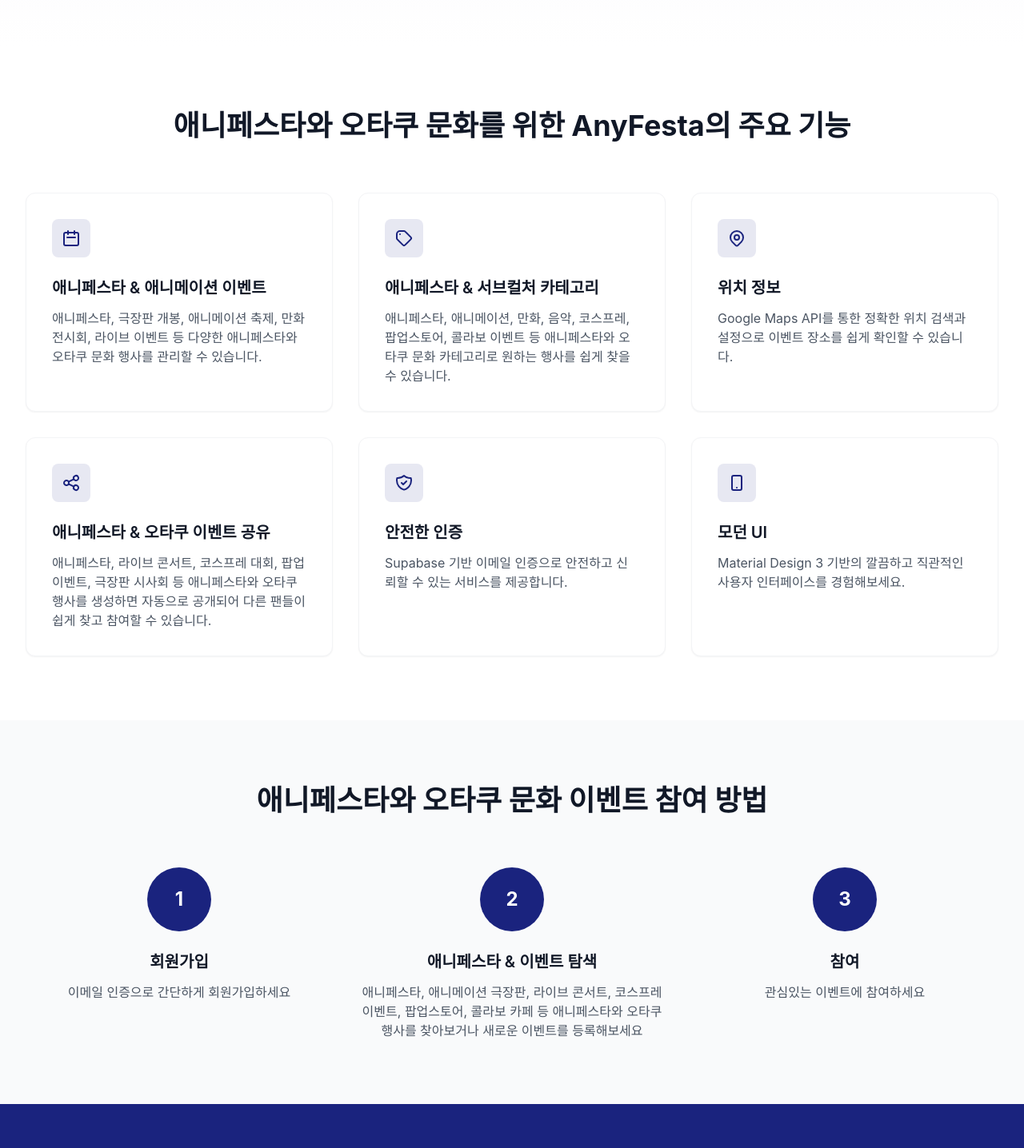
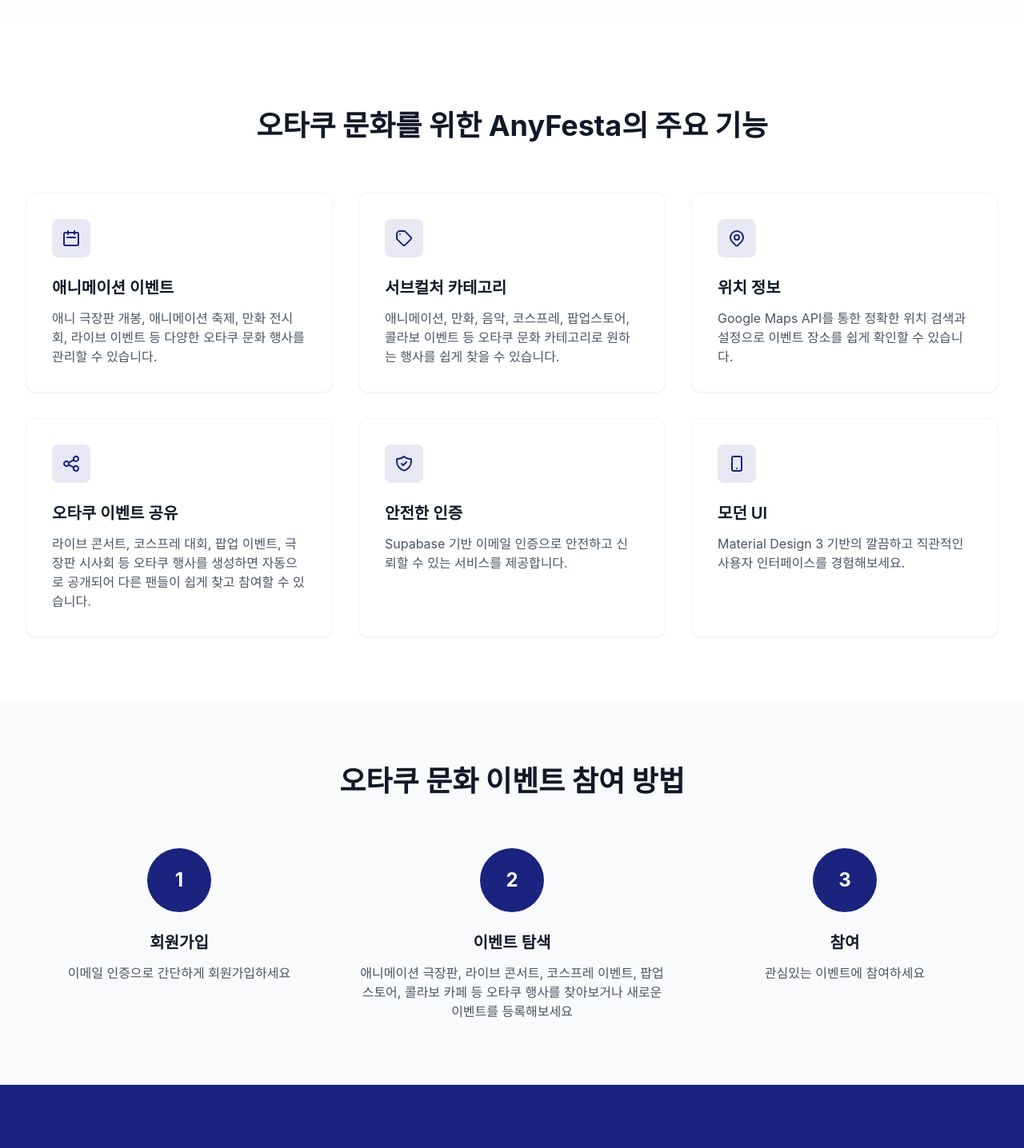
Before and after one commit to subinkr/anyfesta-homepage, a React (Create React App) app: page / in a window 1280 px wide. Shown: the part 460-1896 px from the top of the page at 80% size. Built offline with nearby package versions, Linux system fonts and the light colour scheme; the HTML template or start-up script is replaced by a standard one.

Commit message:
SEO 최적화: 오타쿠 키워드 중심으로 콘텐츠 조정

```diff
--- a/src/pages/HomePage.tsx
+++ b/src/pages/HomePage.tsx
@@ -8,12 +8,12 @@ const HomePage: React.FC = () => {
         <div className="max-w-7xl mx-auto px-4 sm:px-6 lg:px-8">
           <div className="text-center">
             <h1 className="text-4xl md:text-6xl font-bold text-gray-900 mb-6">
-              애니페스타와 오타쿠 행사를 <br />
+              오타쿠 행사를 <br />
               <span className="text-primary">AnyFesta</span>에서 만나보세요
             </h1>
             <p className="text-xl text-gray-600 mb-8 max-w-3xl mx-auto">
-              애니페스타, 애니메이션 극장판 개봉, 라이브 콘서트, 코스프레 이벤트, 팝업스토어, <br />
-              콜라보 카페 등 다양한 애니페스타와 오타쿠 문화 행사를 쉽게 찾고 참여하세요
+              애니메이션 극장판 개봉, 라이브 콘서트, 코스프레 이벤트, 팝업스토어, <br />
+              콜라보 카페 등 다양한 오타쿠 문화 행사를 쉽게 찾고 참여하세요
             </p>
             <div className="flex flex-col gap-4 justify-center">
               <div className="flex flex-col sm:flex-row gap-4 justify-center items-center">
@@ -52,7 +52,7 @@ const HomePage: React.FC = () => {
         <div className="max-w-7xl mx-auto px-4 sm:px-6 lg:px-8">
           <div className="text-center mb-16">
             <h2 className="text-3xl md:text-4xl font-bold text-gray-900 mb-4">
-              애니페스타와 오타쿠 문화를 위한 AnyFesta의 주요 기능
+              오타쿠 문화를 위한 AnyFesta의 주요 기능
             </h2>
           </div>
 
@@ -64,10 +64,10 @@ const HomePage: React.FC = () => {
                   <path strokeLinecap="round" strokeLinejoin="round" strokeWidth={2} d="M8 7V3m8 4V3m-9 8h10M5 21h14a2 2 0 002-2V7a2 2 0 00-2-2H5a2 2 0 00-2 2v12a2 2 0 002 2z" />
                 </svg>
               </div>
-              <h3 className="text-xl font-semibold text-gray-900 mb-3">애니페스타 & 애니메이션 이벤트</h3>
+              <h3 className="text-xl font-semibold text-gray-900 mb-3">애니메이션 이벤트</h3>
               <p className="text-gray-600">
-                애니페스타, 극장판 개봉, 애니메이션 축제, 만화 전시회, 라이브 이벤트 등
-                다양한 애니페스타와 오타쿠 문화 행사를 관리할 수 있습니다.
+                애니 극장판 개봉, 애니메이션 축제, 만화 전시회, 라이브 이벤트 등
+                다양한 오타쿠 문화 행사를 관리할 수 있습니다.
               </p>
             </div>
 
@@ -78,10 +78,10 @@ const HomePage: React.FC = () => {
                   <path strokeLinecap="round" strokeLinejoin="round" strokeWidth={2} d="M7 7h.01M7 3h5c.512 0 1.024.195 1.414.586l7 7a2 2 0 010 2.828l-7 7a2 2 0 01-2.828 0l-7-7A1.994 1.994 0 013 12V7a4 4 0 014-4z" />
                 </svg>
               </div>
-              <h3 className="text-xl font-semibold text-gray-900 mb-3">애니페스타 & 서브컬처 카테고리</h3>
+              <h3 className="text-xl font-semibold text-gray-900 mb-3">서브컬처 카테고리</h3>
               <p className="text-gray-600">
-                애니페스타, 애니메이션, 만화, 음악, 코스프레, 팝업스토어, 콜라보 이벤트 등
-                애니페스타와 오타쿠 문화 카테고리로 원하는 행사를 쉽게 찾을 수 있습니다.
+                애니메이션, 만화, 음악, 코스프레, 팝업스토어, 콜라보 이벤트 등
+                오타쿠 문화 카테고리로 원하는 행사를 쉽게 찾을 수 있습니다.
               </p>
             </div>
 
@@ -107,10 +107,10 @@ const HomePage: React.FC = () => {
                   <path strokeLinecap="round" strokeLinejoin="round" strokeWidth={2} d="M8.684 13.342C8.886 12.938 9 12.482 9 12c0-.482-.114-.938-.316-1.342m0 2.684a3 3 0 110-2.684m0 2.684l6.632 3.316m-6.632-6l6.632-3.316m0 0a3 3 0 105.367-2.684 3 3 0 00-5.367 2.684zm0 9.316a3 3 0 105.367 2.684 3 3 0 00-5.367-2.684z" />
                 </svg>
               </div>
-              <h3 className="text-xl font-semibold text-gray-900 mb-3">애니페스타 & 오타쿠 이벤트 공유</h3>
+              <h3 className="text-xl font-semibold text-gray-900 mb-3">오타쿠 이벤트 공유</h3>
               <p className="text-gray-600">
-                애니페스타, 라이브 콘서트, 코스프레 대회, 팝업 이벤트, 극장판 시사회 등
-                애니페스타와 오타쿠 행사를 생성하면 자동으로 공개되어 다른 팬들이 쉽게 찾고 참여할 수 있습니다.
+                라이브 콘서트, 코스프레 대회, 팝업 이벤트, 극장판 시사회 등
+                오타쿠 행사를 생성하면 자동으로 공개되어 다른 팬들이 쉽게 찾고 참여할 수 있습니다.
               </p>
             </div>
 
@@ -150,7 +150,7 @@ const HomePage: React.FC = () => {
         <div className="max-w-7xl mx-auto px-4 sm:px-6 lg:px-8">
           <div className="text-center mb-16">
             <h2 className="text-3xl md:text-4xl font-bold text-gray-900 mb-4">
-              애니페스타와 오타쿠 문화 이벤트 참여 방법
+              오타쿠 문화 이벤트 참여 방법
             </h2>
           </div>
 
@@ -169,10 +169,10 @@ const HomePage: React.FC = () => {
               <div className="w-20 h-20 bg-primary rounded-full flex items-center justify-center mx-auto mb-6">
                 <span className="text-white text-2xl font-bold">2</span>
               </div>
-              <h3 className="text-xl font-semibold text-gray-900 mb-3">애니페스타 & 이벤트 탐색</h3>
+              <h3 className="text-xl font-semibold text-gray-900 mb-3">이벤트 탐색</h3>
               <p className="text-gray-600">
-                애니페스타, 애니메이션 극장판, 라이브 콘서트, 코스프레 이벤트, 팝업스토어,
-                콜라보 카페 등 애니페스타와 오타쿠 행사를 찾아보거나 새로운 이벤트를 등록해보세요
+                애니메이션 극장판, 라이브 콘서트, 코스프레 이벤트, 팝업스토어,
+                콜라보 카페 등 오타쿠 행사를 찾아보거나 새로운 이벤트를 등록해보세요
               </p>
             </div>
 
@@ -193,7 +193,7 @@ const HomePage: React.FC = () => {
       <section className="bg-primary py-20">
         <div className="max-w-4xl mx-auto px-4 sm:px-6 lg:px-8 text-center">
           <h2 className="text-3xl md:text-4xl font-bold text-white mb-6">
-            애니페스타와 오타쿠 문화의 새로운 경험을 시작해보세요
+            오타쿠 문화의 새로운 경험을 시작해보세요
           </h2>
           <div className="flex flex-col gap-4 justify-center">
             <div className="flex flex-col sm:flex-row gap-4 justify-center items-center">
```
